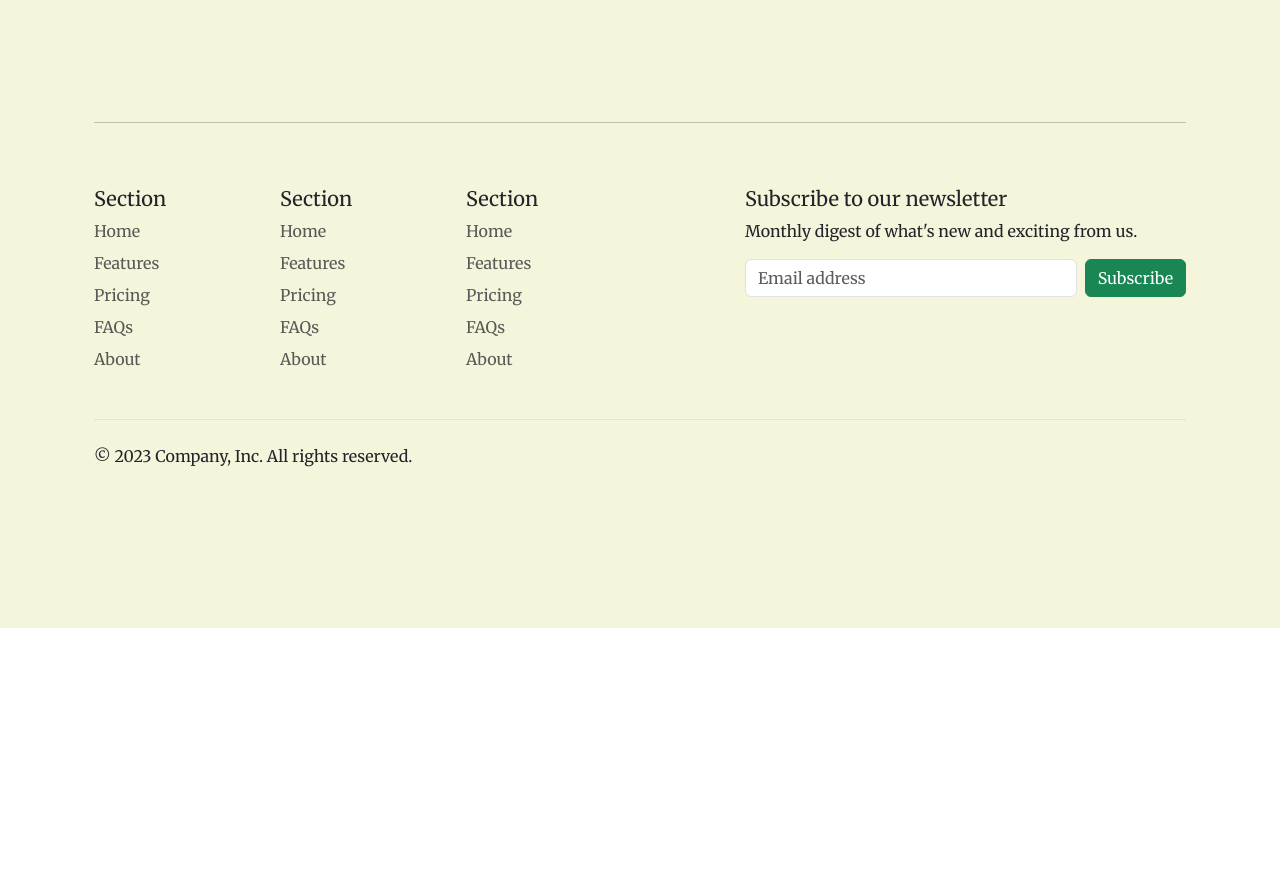
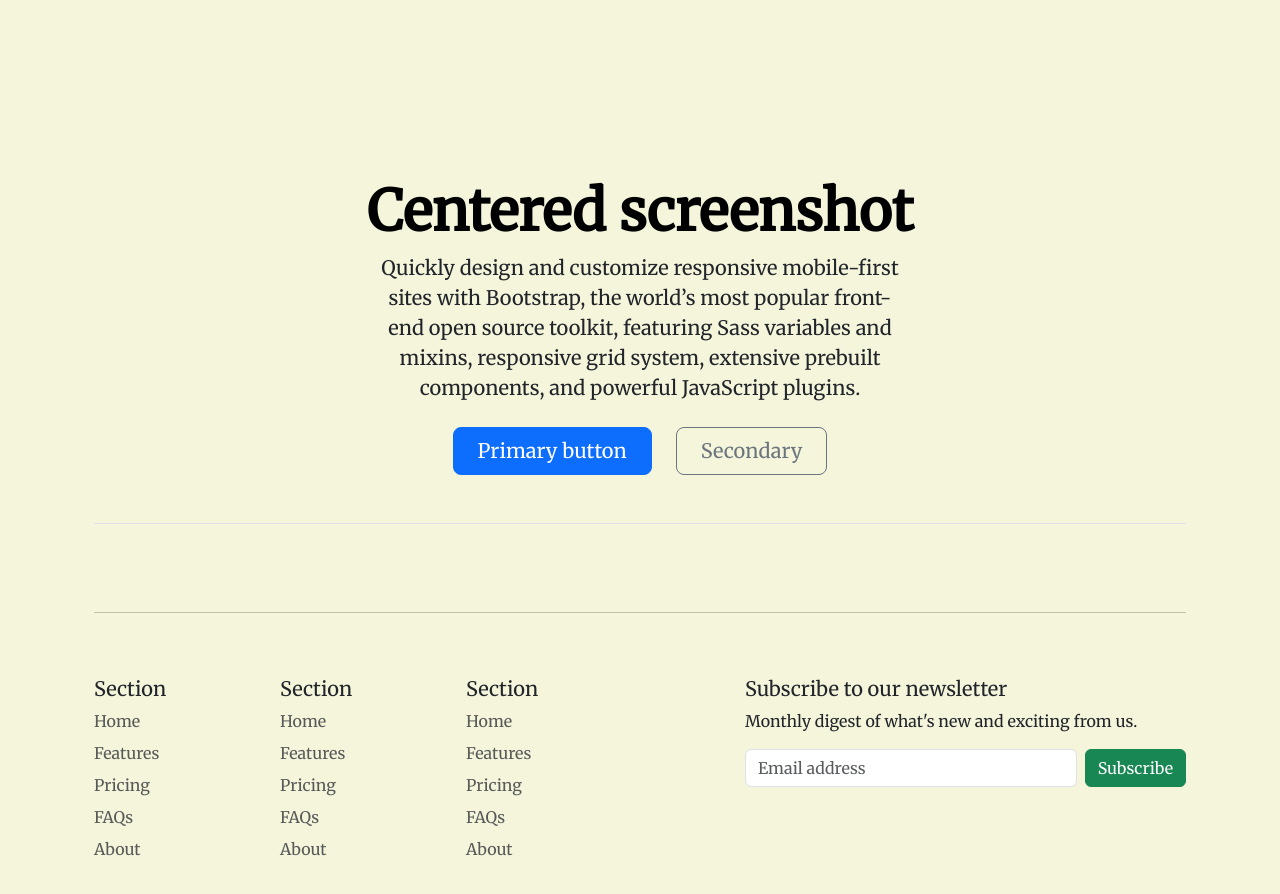
Before and after one commit to DeveloperDowny/cfg_v1, a React (Create React App) app in the folder client/: page /Landing_page in a window 1280 px wide. Shown: the part 1140-2034 px from the top of the page. Before the commit the page ends 1768 px from the top, so only its background shows below. Built offline with nearby package versions, Linux system fonts and the light colour scheme.

Commit message:
landing page edited

```diff
--- a/client/src/components/Footer.jsx
+++ b/client/src/components/Footer.jsx
@@ -44,7 +44,7 @@ function Footer() {
               <p>Monthly digest of what's new and exciting from us.</p>
               <div className="d-flex flex-column flex-sm-row w-100 gap-2">
                 <label for="newsletter1" className="visually-hidden">Email address</label>
-            <input id="newsletter1" type="text" className="form-control" placeholder="Email address"/>
+                <input id="newsletter1" type="text" className="form-control" placeholder="Email address" />
                 <button className="btn btn-success" type="button">Subscribe</button>
               </div>
             </form>
--- a/client/src/components/Home.jsx
+++ b/client/src/components/Home.jsx
@@ -8,7 +8,7 @@ const Home = () => {
       if (!res) return;
       console.log(res);
     }}
-    className='t-cursor-pointer t-bg-blue-500 t-text-white t-p-4'
+      className='t-cursor-pointer t-bg-blue-500 t-text-white t-p-4'
     >
       helloworld
     </div>
--- a/client/src/components/Landing_page.jsx
+++ b/client/src/components/Landing_page.jsx
@@ -8,7 +8,7 @@ function Landing_page() {
       <div className="container col-xxl-8 px-4 py-5 ">
         <div className="row flex-lg-row-reverse align-items-center g-5 py-5">
           <div className="col-10 col-sm-8 col-lg-6">
-        <img src="https://picsum.photos/200/300" className="d-block mx-lg-auto img-fluid" alt="Bootstrap Themes" width="400" height="600" loading="lazy"/>
+            <img src="https://picsum.photos/200/300" className="d-block mx-lg-auto img-fluid" alt="Bootstrap Themes" width="400" height="600" loading="lazy" />
           </div>
           <div className="col-lg-6">
             <h1 className="display-5 fw-bold text-body-emphasis lh-1 mb-3">Responsive left-aligned hero with image</h1>
@@ -57,8 +57,19 @@ function Landing_page() {
             </div>
           </div>
         </div>
-    <br/>
-    <hr/>
+
+        <div className="px-4 pt-5 my-5 text-center border-bottom">
+          <h1 className="display-4 fw-bold text-body-emphasis">Centered screenshot</h1>
+          <div className="col-lg-6 mx-auto">
+            <p className="lead mb-4">Quickly design and customize responsive mobile-first sites with Bootstrap, the world’s most popular front-end open source toolkit, featuring Sass variables and mixins, responsive grid system, extensive prebuilt components, and powerful JavaScript plugins.</p>
+            <div className="d-grid gap-2 d-sm-flex justify-content-sm-center mb-5">
+              <button type="button" className="btn btn-primary btn-lg px-4 me-sm-3">Primary button</button>
+              <button type="button" className="btn btn-outline-secondary btn-lg px-4">Secondary</button>
+            </div>
+          </div>
+        </div>
+        <br />
+        <hr />
         <Footer />
       </div>
     </div>
--- a/client/src/components/test.jsx
+++ b/client/src/components/test.jsx
@@ -3,9 +3,9 @@ import React from 'react'
 const TestComponent = () => {
   return (
     <div className="t-bg-blue-500 t-text-white t-p-4">
-    <h1 className="t-text-2xl t-font-bold">Hello, Tailwind CSS!</h1>
-    <p className="t-mt-2">Tailwind CSS is awesome!</p>
-  </div>
+      <h1 className="t-text-2xl t-font-bold">Hello, Tailwind CSS!</h1>
+      <p className="t-mt-2">Tailwind CSS is awesome!</p>
+    </div>
   )
 }
 
```
Also changed, not shown: client/src/components/Landing_page.css (+4 -3 lines). Lines whose indentation alone changed are shown as unchanged.
